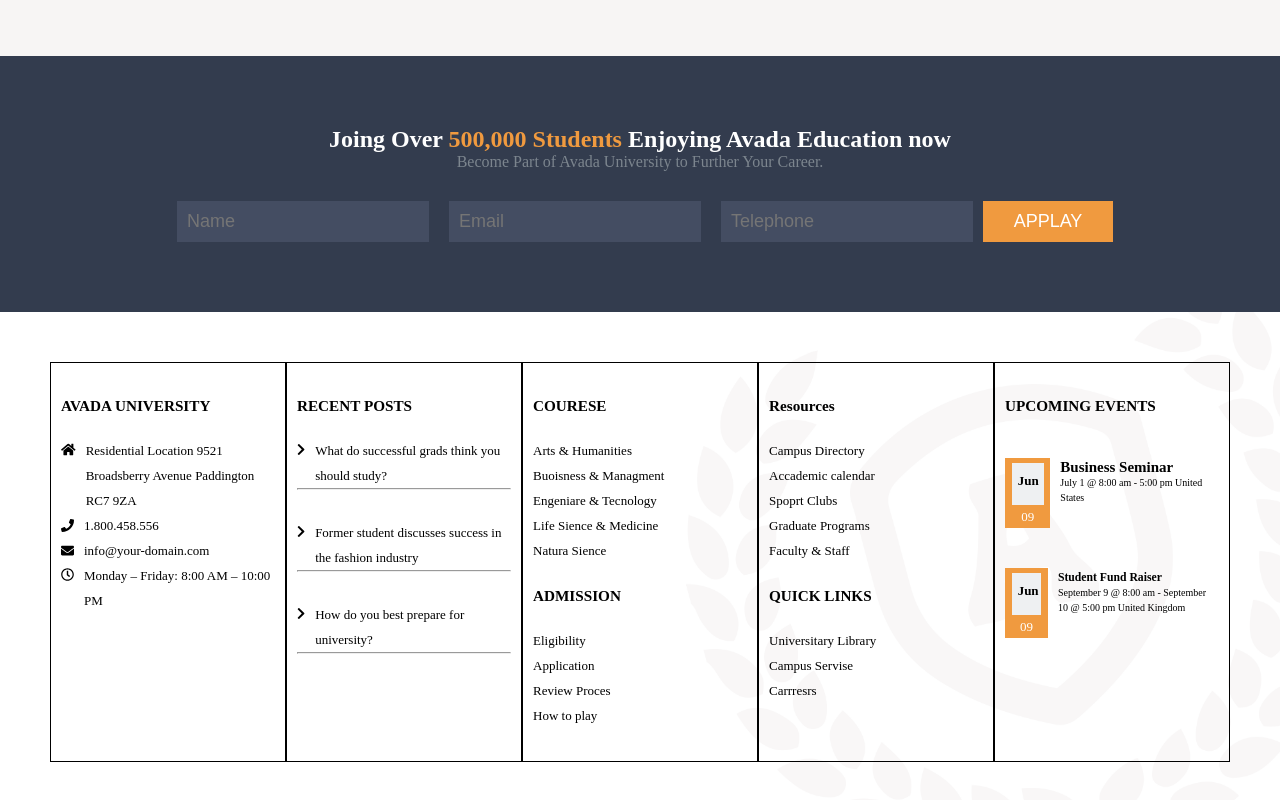
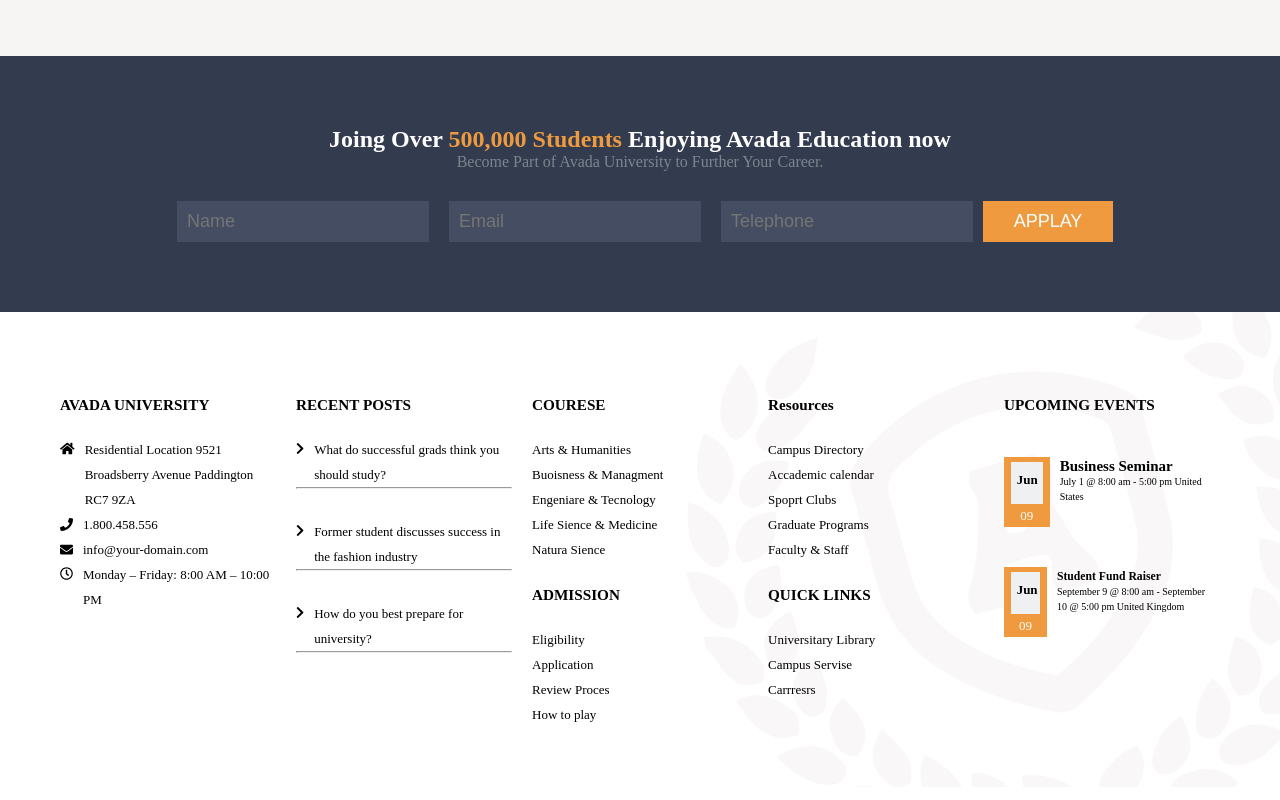
Before and after one commit to alelui/proj-html-vuejs, a Vue app: page / in a window 1280 px wide. Shown: the part 3418-4218 px from the top of the page. Built offline with nearby package versions, Linux system fonts and the light colour scheme; a web font is replaced by a local one.

Commit message:
no border

```diff
--- a/src/components/sections/FooterTop.vue
+++ b/src/components/sections/FooterTop.vue
@@ -98,7 +98,6 @@ export default {
 <style lang="scss" scoped>
 @import '../../assets/style/partials/variables.scss';
     #footer-top{
-        height: 500px;
         width: 100%;
         display: flex;
         background-image: url('../../assets/images/university_ft_bg.png');
@@ -170,7 +169,6 @@ export default {
         .footer-box{
             width: 20%;
             height: 100%;
-            border: 1px solid black;
             padding: 10px;
             line-height: 25px;
         }
```
